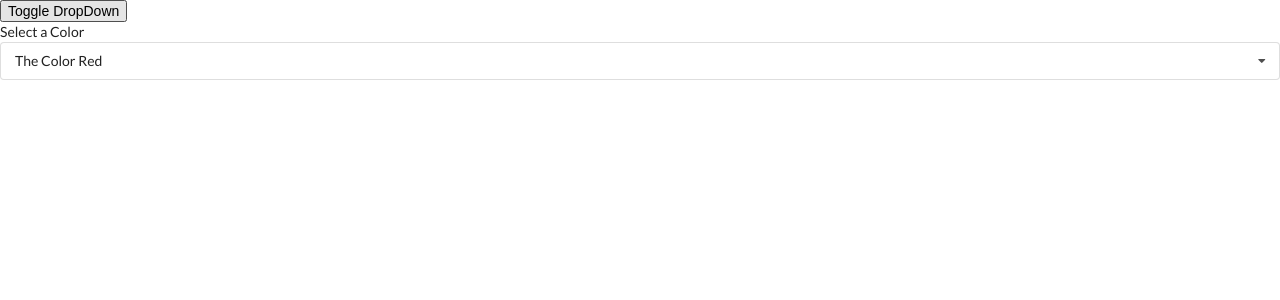
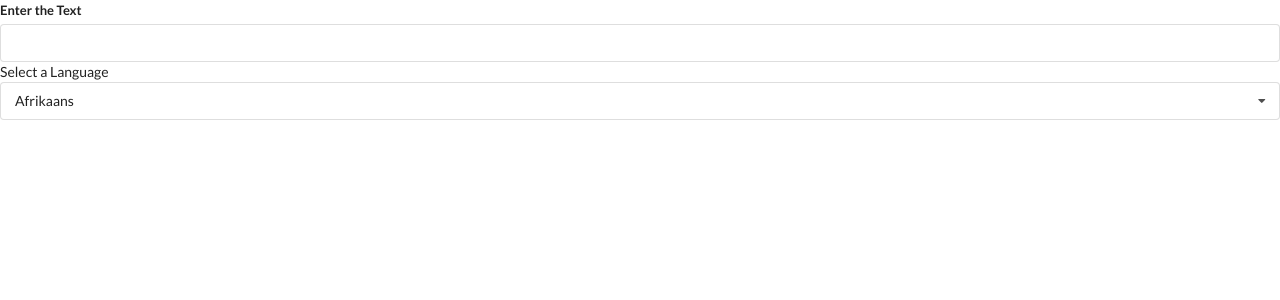
Before and after one commit to xyzabhi/widgets, a React (Create React App) app: page / in a window 1280 px wide. Shown: the top 300 px of the page. Built offline with nearby package versions, Linux system fonts and the light colour scheme.

Commit message:
Translate component created

```diff
--- a/src/App.js
+++ b/src/App.js
@@ -2,6 +2,7 @@
 import Accordion from "./components/Accordion";
 import Dropdown from "./components/Dropdown";
 import Search from "./components/Search";
+import Translate from "./components/Translate";
 const options = [
   { label: "The Color Red", value: "red" },
   { label: "The Color Green", value: "green" },
@@ -29,7 +30,8 @@
   const [showDropdown, setShoeDropdown] = useState(true);
   return (
     <div>
-      <button onClick={() => setShoeDropdown(!showDropdown)}>
+      <Translate />
+      {/* <button onClick={() => setShoeDropdown(!showDropdown)}>
         Toggle DropDown
       </button>
       {showDropdown ? (
@@ -38,7 +40,7 @@
           onSelectedChange={setSelected}
           options={options}
         />
-      ) : null}
+      ) : null} */}
     </div>
     //<Search />;
     //   return <Accordion items={items} />;
--- a/src/components/Dropdown.js
+++ b/src/components/Dropdown.js
@@ -1,6 +1,6 @@
 import React, { useState, useEffect, useRef } from "react";
 
-const Dropdown = ({ options, selected, onSelectedChange }) => {
+const Dropdown = ({ options, selected, onSelectedChange, theme }) => {
   const [open, setOpen] = useState(false);
   const ref = useRef();
   useEffect(() => {
@@ -30,7 +30,7 @@
   return (
     <div ref={ref} className="ui form">
       <div className="field">
-        <div className="label">Select a Color</div>
+        <div className="label">{theme}</div>
         <div
           onClick={() => {
             setOpen(!open);
--- /dev/null
+++ b/src/components/Translate.js
@@ -0,0 +1,40 @@
+import React, { useState } from "react";
+import Dropdown from "./Dropdown";
+
+const options = [
+  {
+    label: "Afrikaans",
+    value: "af",
+  },
+
+  {
+    label: "Arabic",
+    value: "ar",
+  },
+  {
+    label: "Hindi",
+    value: "hi",
+  },
+];
+
+const Translate = () => {
+  const [language, setLanguage] = useState(options[0]);
+  const [text, setText] = useState("");
+  return (
+    <div>
+      <div className="ui form">
+        <div className="field">
+          <label>Enter the Text</label>
+          <input value={text} onChange={(e) => setText(e.target.value)} />
+        </div>
+      </div>
+      <Dropdown
+        theme="Select a Language"
+        selected={language}
+        onSelectedChange={setLanguage}
+        options={options}
+      />
+    </div>
+  );
+};
+export default Translate;
```
